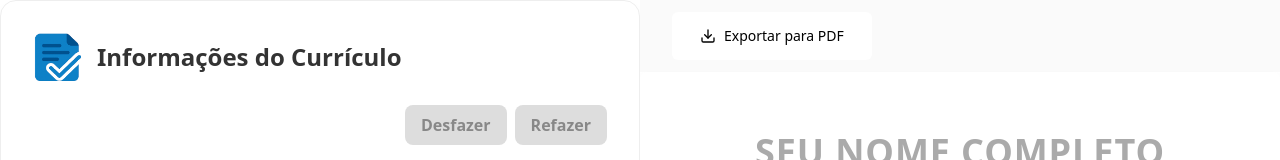
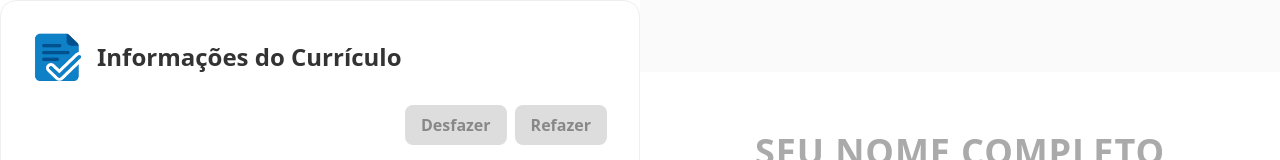
Before and after one commit to julyribeiro/gerador-curriculo, a React (Vite) app: page / in a window 1280 px wide. Shown: the top 160 px of the page. Built offline with nearby package versions, Linux system fonts and the light colour scheme.

Commit message:
feat: adiciona nova estilização para o botão exportar PDF

```diff
--- a/src/components/Form/Skills.tsx
+++ b/src/components/Form/Skills.tsx
@@ -54,7 +54,7 @@ export default function SkillsSection() {
           <option>Avançado</option>
         </select>
         <button
-          className="px-4 py-2 bg-blue-500 text-white font-medium rounded-md shadow hover:bg-blue-600 transition duration-200"
+          className="px-4 py-2 bg-blue-500 text-white font-medium rounded-md shadow cursor-pointer hover:bg-blue-600 transition duration-200"
           onClick={addSkill}
         >
           Adicionar
--- a/src/components/Layout/PreviewSection.tsx
+++ b/src/components/Layout/PreviewSection.tsx
@@ -6,8 +6,8 @@ export default function PreviewSection() {
   return (
     <section>
       {/* Botão de exportação em PDF */}
-      <div className="py-3 px-8 bg-gray-50">
-        <div className="w-50 rounded-md bg-white py-1 px-3 text-black transition-transform duration-300 ease-in-out hover:scale-103"><ExportButton /></div>
+      <div className="py-3 px-193 bg-gray-50">
+        <div className="w-50 rounded-md bg-blue-500 py-1 px-3 text-white hover:bg-blue-600"><ExportButton /></div>
       </div>
       <div id="cv-preview-section" className="flex-1 p-10 bg-white max-w-4xl mx-auto shadow-md rounded-md">
         <CVPreview />
--- a/src/components/Preview/ExperienceItemPreview.tsx
+++ b/src/components/Preview/ExperienceItemPreview.tsx
@@ -14,7 +14,7 @@ export default function ExperienceItemPreview({ experience }: Props) {
   }, []);
 
   return (
-    <div key={experience.id} className={`text-gray-700 mb-8 ${isVisible ? 'animate-scaleIn' : 'opacity-0'}`}>
+    <div className={`text-gray-700 mb-8 ${isVisible ? 'animate-scaleIn' : 'opacity-0'}`}>
       <p className="font-bold uppercase">{experience.role}</p>
       <p className="italic">
         {experience.company} | {experience.startDate} – {experience.current ? "Atual" : experience.endDate}
@@ -22,7 +22,9 @@ export default function ExperienceItemPreview({ experience }: Props) {
       {experience.description && (
         <ul className="list-disc list-inside mt-2 space-y-1">
           {experience.description.split("\n").map((item, idx) => (
-            <li key={idx}>{item}</li>
+            <li key={idx} className="text-justify">
+              {item}
+            </li>
           ))}
         </ul>
       )}
```
